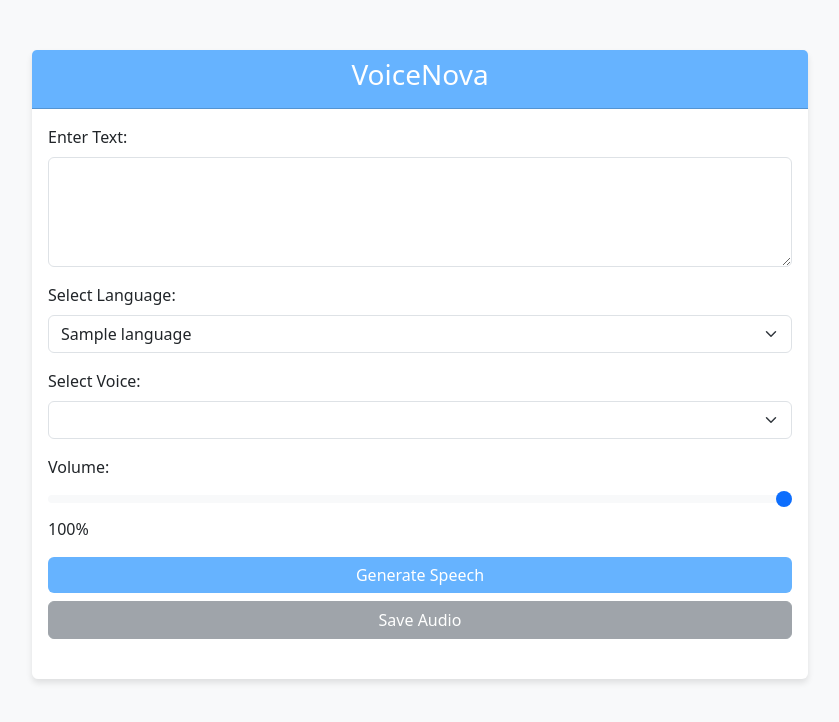
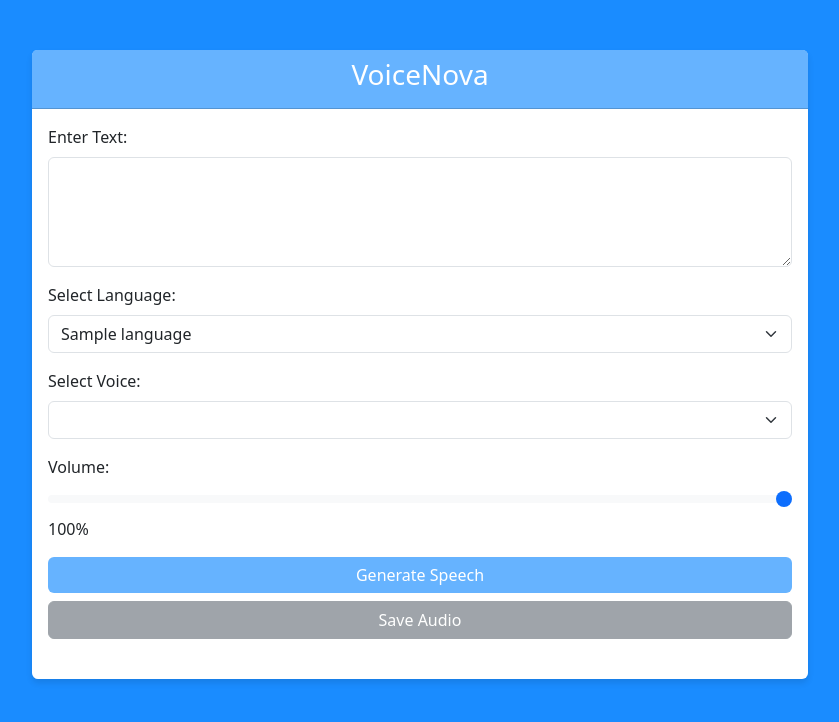
Before and after one commit to awaisk125/text-to-speech-app, a Flask app: template templates/index.html in a window 1280 px wide. Shown: the top 722 px of the page, without its empty margins (220-1059 px from the left). Run offline with Flask 3, Linux system fonts and the light colour scheme; the template is opened without the code that fills it: most values are stand-ins (such as "Sample title", 1, 10 or a date in 2020); lists and menus that the app fills with data are empty.

Commit message:
index.html

```diff
--- a/templates/index.html
+++ b/templates/index.html
@@ -11,7 +11,7 @@
     <link href="https://cdn.jsdelivr.net/npm/bootstrap@5.3.0/dist/css/bootstrap.min.css" rel="stylesheet">
     <style>
         body {
-            background-color: #f8f9fa;
+            background-color: #1a8cff;
         }
         .container {
             max-width: 800px;
```
